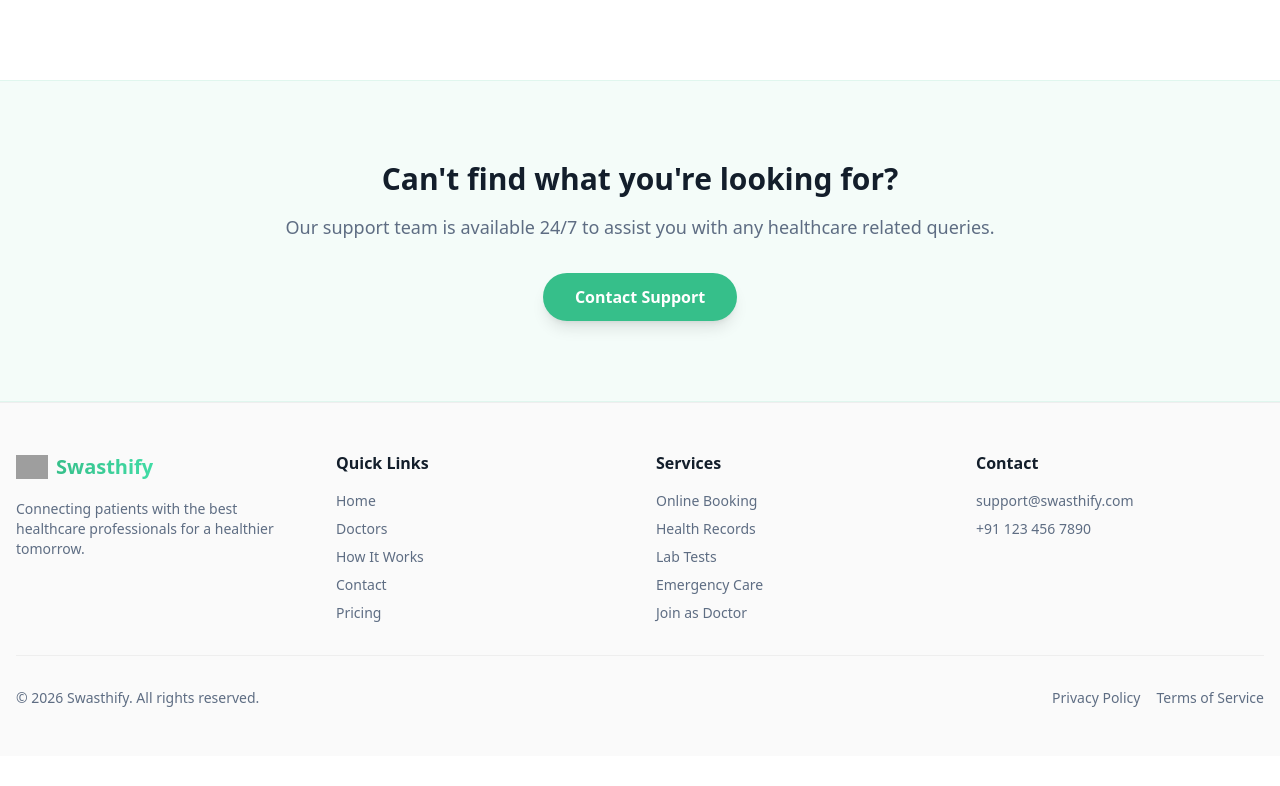
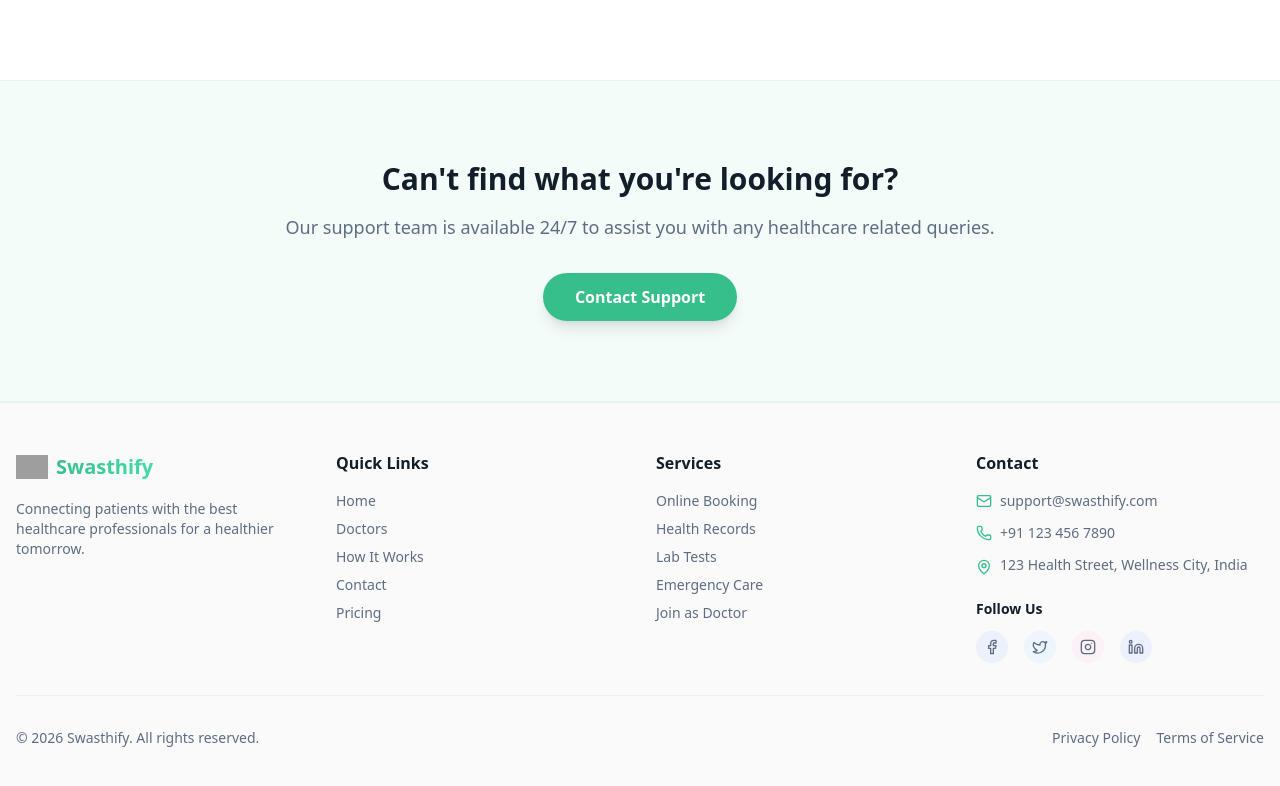
Before and after one commit to niks-nikhil-anand/swasthify_admin_portal, a Next.js app: page /services in a window 1280 px wide. Shown: the part 2217-3003 px from the top of the page. Before the commit the page ends 2973 px from the top, so only its background shows below. Built offline with nearby package versions, Linux system fonts and the light colour scheme; grey boxes are pictures that could not be loaded.

Commit message:
feat: Enhance footer contact section with icons, links, address, and social media links.

```diff
--- a/components/root/Footer.tsx
+++ b/components/root/Footer.tsx
@@ -1,5 +1,6 @@
 import Image from "next/image";
 import Link from "next/link";
+import { Facebook, Instagram, Linkedin, Mail, MapPin, Phone, Twitter } from "lucide-react";
 
 export function Footer() {
     const quickLinks = [
@@ -69,10 +70,42 @@ export function Footer() {
 
                     <div>
                         <h3 className="font-semibold text-foreground mb-4">Contact</h3>
-                        <ul className="space-y-2 text-sm text-muted-foreground">
-                            <li>support@swasthify.com</li>
-                            <li>+91 123 456 7890</li>
+                        <ul className="space-y-3 text-sm text-muted-foreground">
+                            <li className="flex items-center gap-2">
+                                <Mail className="h-4 w-4 text-primary" />
+                                <a href="mailto:support@swasthify.com" className="hover:text-primary transition-colors">
+                                    support@swasthify.com
+                                </a>
+                            </li>
+                            <li className="flex items-center gap-2">
+                                <Phone className="h-4 w-4 text-primary" />
+                                <a href="tel:+911234567890" className="hover:text-primary transition-colors">
+                                    +91 123 456 7890
+                                </a>
+                            </li>
+                            <li className="flex items-start gap-2">
+                                <MapPin className="h-4 w-4 text-primary mt-1" />
+                                <span>123 Health Street, Wellness City, India</span>
+                            </li>
                         </ul>
+
+                        <div className="mt-6">
+                            <h4 className="text-sm font-semibold text-foreground mb-3">Follow Us</h4>
+                            <div className="flex gap-4">
+                                <a href="#" aria-label="Facebook" className="text-muted-foreground hover:text-primary transition-colors bg-blue-100/50 dark:bg-blue-900/20 p-2 rounded-full hover:bg-blue-200 dark:hover:bg-blue-900/40">
+                                    <Facebook className="h-4 w-4" />
+                                </a>
+                                <a href="#" aria-label="Twitter" className="text-muted-foreground hover:text-primary transition-colors bg-sky-100/50 dark:bg-sky-900/20 p-2 rounded-full hover:bg-sky-200 dark:hover:bg-sky-900/40">
+                                    <Twitter className="h-4 w-4" />
+                                </a>
+                                <a href="#" aria-label="Instagram" className="text-muted-foreground hover:text-primary transition-colors bg-pink-100/50 dark:bg-pink-900/20 p-2 rounded-full hover:bg-pink-200 dark:hover:bg-pink-900/40">
+                                    <Instagram className="h-4 w-4" />
+                                </a>
+                                <a href="#" aria-label="LinkedIn" className="text-muted-foreground hover:text-primary transition-colors bg-indigo-100/50 dark:bg-indigo-900/20 p-2 rounded-full hover:bg-indigo-200 dark:hover:bg-indigo-900/40">
+                                    <Linkedin className="h-4 w-4" />
+                                </a>
+                            </div>
+                        </div>
                     </div>
                 </div>
 
```
